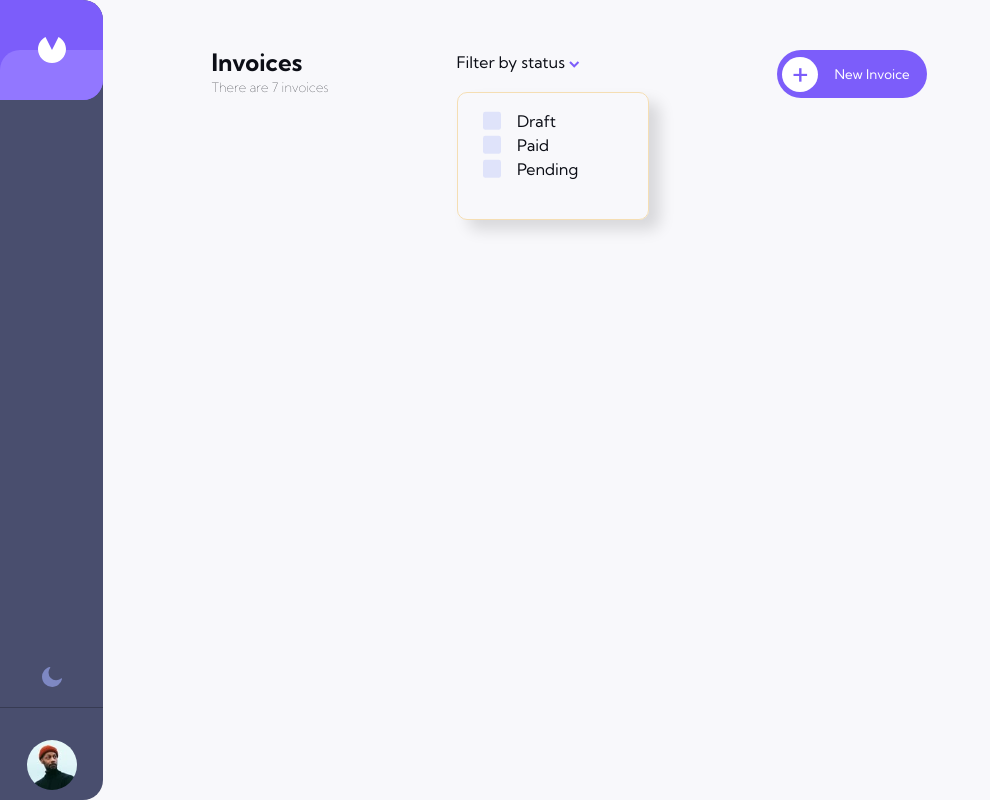
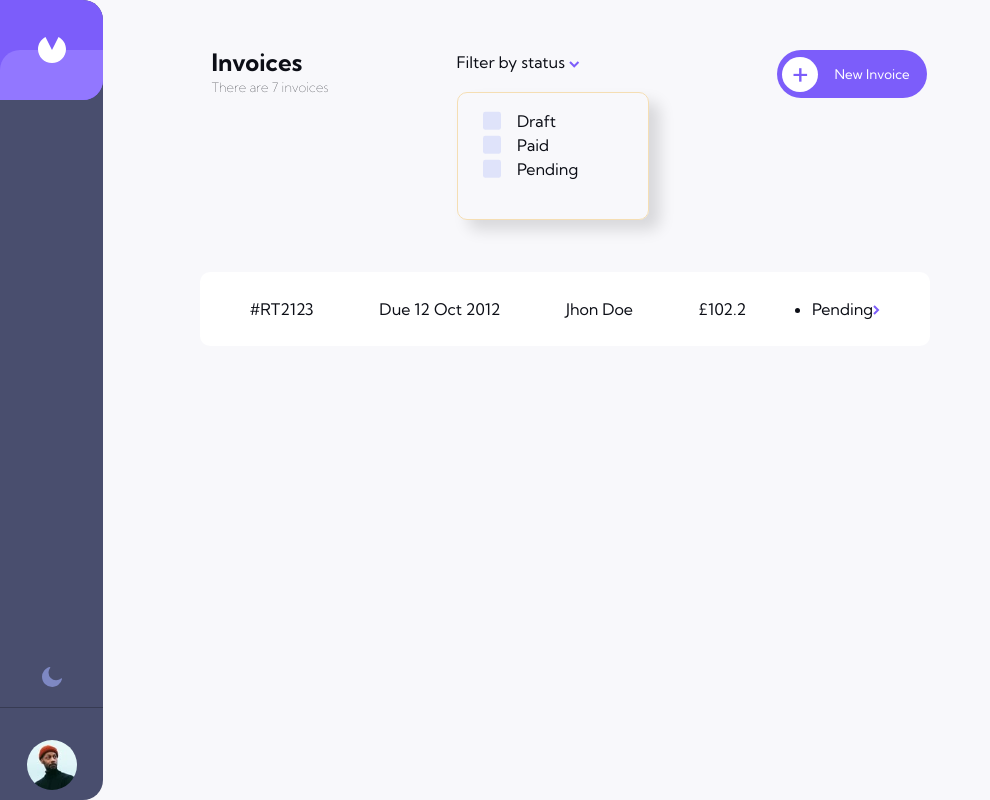
Before and after one commit to dickosmad/invoice-app, a React (Vite) app: page / in a window 1280 px wide. Shown: the top 800 px of the page, without its empty margins (0-990 px from the left). Built offline with nearby package versions, Linux system fonts and the light colour scheme.

Commit message:
styling  the invoice list component

```diff
--- a/src/App.css
+++ b/src/App.css
@@ -4,6 +4,7 @@
   --sidebar-light-background: #494E6E;
   --text-black-color: #0C0E16;
   --text-gray-color : #888EB0;
+  --text-white-color:#FFFFFF;
   --invoice-btn-color: #7C5DFA;
   --text-white-color: #FFFFFF;
   --paid-status-color:#33D69F ;
@@ -29,3 +30,6 @@
   gap:1rem;
 
 }
+.main-content-wrapper{
+  color:var(--text-black-color);
+}
--- a/src/App.jsx
+++ b/src/App.jsx
@@ -1,6 +1,7 @@
 import { useState } from "react";
 import "./App.css";
 import Header from "./components/Header";
+import InvoiceList from "./components/InvoiceList";
 import Sidebar from "./components/Sidebar/Sidebar";
 
 function App() {
@@ -9,6 +10,7 @@ function App() {
       <Sidebar />
       <div className="main-content-wrapper">
       <Header />
+      <InvoiceList />
       </div>
     </div>
   );
--- a/src/components/InvoiceList/InvoiceList.css
+++ b/src/components/InvoiceList/InvoiceList.css
@@ -0,0 +1,16 @@
+.invoice-card{
+    display: flex;
+    margin-top: 50px;
+    gap: 1rem;
+    color: var(--text-black-color);
+    width: clamp(500px,730px,1250px);
+    background: white;
+    padding: 25px;
+    border-radius: 10px;
+    justify-content: space-around;
+    margin-left: 81px;
+
+    }
+    ul >li:not(:last-child){
+        list-style: none;
+    }
--- a/src/components/InvoiceList/InvoiceList.jsx
+++ b/src/components/InvoiceList/InvoiceList.jsx
@@ -1,11 +1,23 @@
 import React from 'react' ;
+import './InvoiceList.css'
 
 function InvoiceList(){
     return(
         <div className='invoice-list-container' >
-            <div className='invoice-card'>
+            <ul className='invoice-card'>
+                <li className='invoice-id'>#<span>RT2123</span> </li>
+                <li className='invoice-date'>Due 12 Oct 2012 </li>
+                <li className='invoice-owner'> Jhon Doe </li>
+                <li className='invoice-price'>£102.2 </li>
+                <li className='invoice-status'> Pending
+                <span>
+                <svg width="7" height="10" xmlns="http://www.w3.org/2000/svg">
+                    <path d="M1 1l4 4-4 4" stroke="#7C5DFA" stroke-width="2" fill="none" fill-rule="evenodd"/>
+                    </svg>
+                </span>
+                </li>
 
-            </div>
+            </ul>
         </div>
     )
 }
--- /dev/null
+++ b/src/components/InvoiceList/index.jsx
@@ -0,0 +1 @@
+export { default } from './InvoiceList'
```
